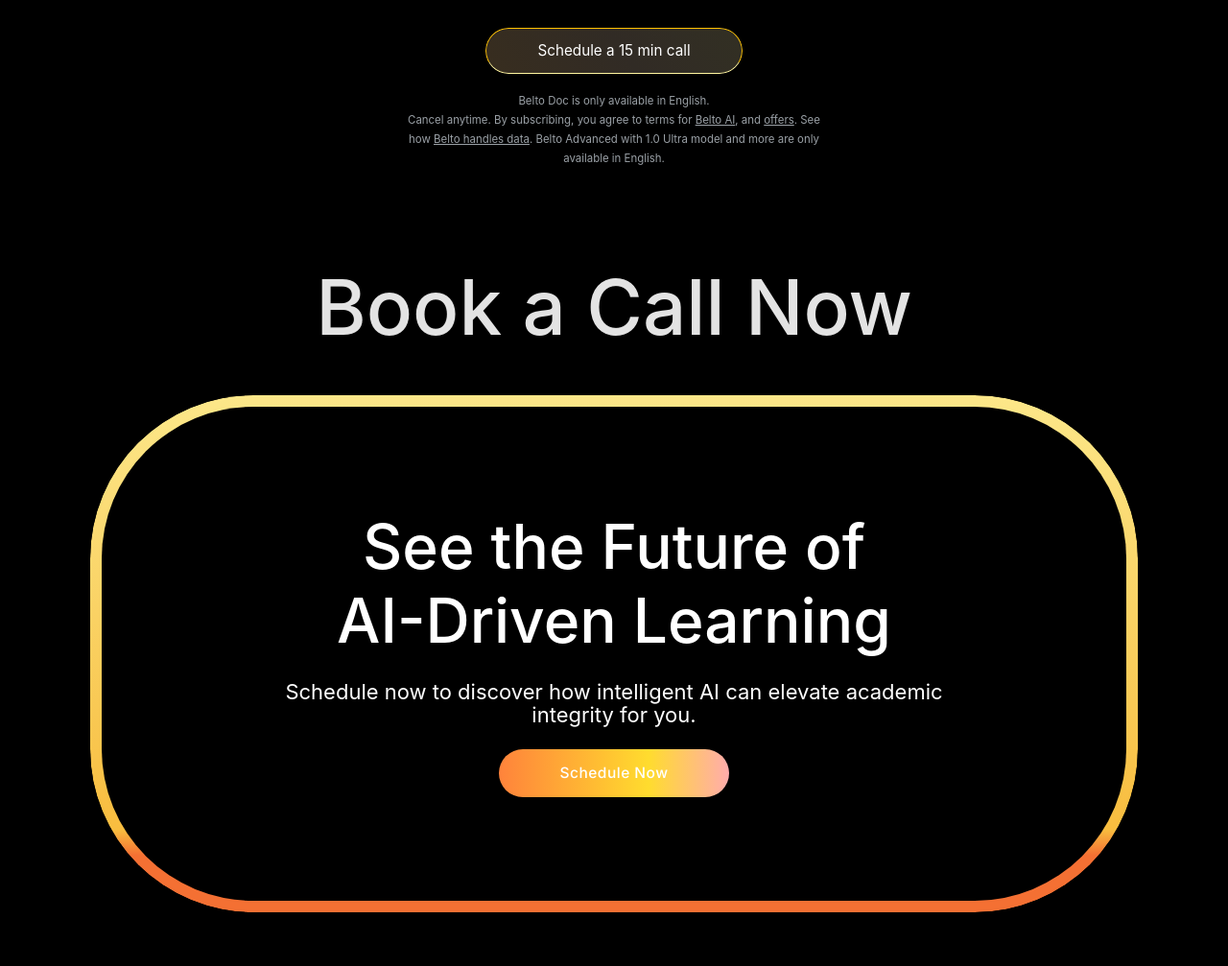
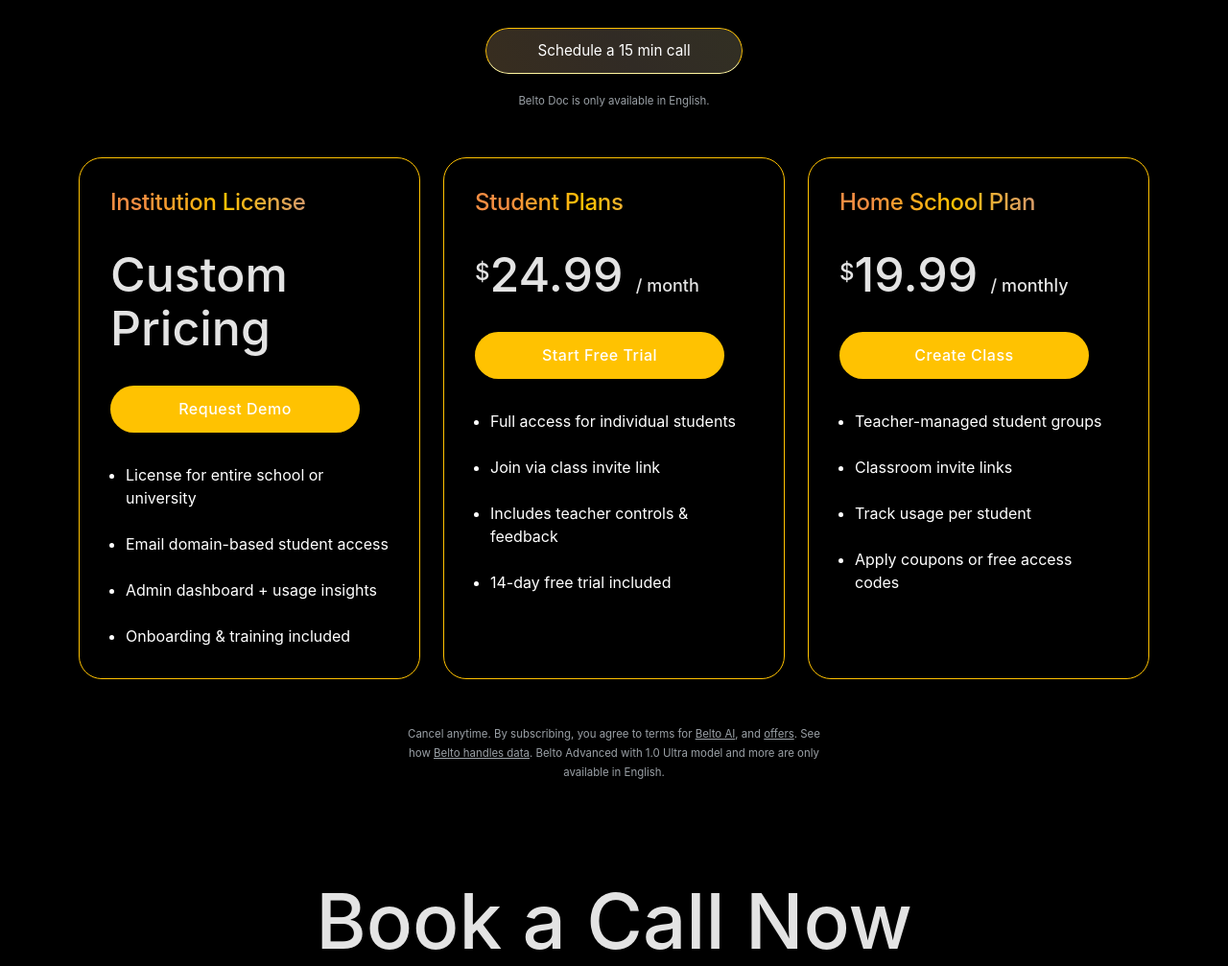
Before and after one commit to BeltoAI/doc-com, a plain HTML site: page index.html in a window 1280 px wide. Shown: the part 6145-7152 px from the top of the page at 96% size. Drawn offline with nearby package versions, Linux system fonts and the light colour scheme; a script that the page names is missing; a web font is replaced by a local one.

Commit message:
Update index.html

```diff
--- a/index.html
+++ b/index.html
@@ -41,6 +41,12 @@
 
 <!-- Author / Designer Information -->
 <meta name="designer" content="Belto Inc. - AI Solutions for Education" />
+
+<!-- Chart.js CDN -->
+<script src="https://cdn.jsdelivr.net/npm/chart.js"></script>
+<!-- Google Fonts for style -->
+<link href="https://fonts.googleapis.com/css2?family=Roboto:wght@400;700&display=swap" rel="stylesheet">
+
 
 <!-- Open Graph Meta Tags (For Social Sharing & SEO) -->
 <meta property="og:title" content="Belto Doc - AI-Powered Learning for Universities & Educators" />
@@ -381,6 +387,8 @@
                 </div>
             </div>
         </section>
+
+
         <!-- WHY BELTO AREA END -->
 
         <!-- SETUP GUIDE AREA START -->
@@ -505,94 +513,80 @@
                         </button>
                         <p class="wow fadeInUp">Belto Doc is only available in English.</p>
                     </div>
-      <!-- <div class="row justify-content-center plane-row"> -->
-    <!-- Single Plane -->
-    <!-- <div class="col-md-6 col-lg-5 col-xl-4">
+
+
+
+
+  <div class="row justify-content-center plane-row">
+
+    <!-- Case 1: Institutional / Corporate License -->
+    <div class="col-md-6 col-lg-4">
         <div class="single-plane wow fadeInUp">
             <div class="plane-heading">
-                <h3 class="wow fadeInUp">Standard Plan</h3>
+                <h3>Institution License</h3>
             </div>
             <div class="price-show">
-                <h3 class="wow fadeInUp">
-                    <sup>$</sup> 15 <span>USD / month</span>
-                </h3>
+                <h3>Custom Pricing</h3>
             </div>
             <div class="get-start-button">
-                <a class="wow fadeInUp" href="#"> Get Started <svg xmlns="http://www.w3.org/2000/svg" width="25" height="25" viewBox="0 0 25 25" fill="none">
-                        <g clip-path="url(#clip0_1131_911)">
-                            <path d="M4.25 12.145H20.75" stroke="white" stroke-width="2" stroke-linecap="round" stroke-linejoin="round" />
-                            <path d="M14 5.39502L20.75 12.145L14 18.895" stroke="white" stroke-width="2" stroke-linecap="round" stroke-linejoin="round" />
-                        </g>
-                        <defs>
-                            <clipPath id="clip0_1131_911">
-                                <rect width="24" height="24" fill="white" transform="translate(0.5 0.14502)" />
-                            </clipPath>
-                        </defs>
-                    </svg>
-                </a>
+                <a href="https://calendly.com/beltoworld/30min">Request Demo</a>
             </div>
             <ul class="pkg-list">
-                <li class="wow fadeInUp">
-                    <p>Full statistics</p>
-                    <span>Gain full access to detailed statistics and insights on student engagement.</span>
-                </li>
-                <li class="wow fadeInUp">
-                    <p>Copy & paste</p>
-                    <span>Restrict copy and paste functionality for your students.</span>
-                </li>
-                <li class="wow fadeInUp">
-                    <p>Unlimited lectures</p>
-                    <span>Create as many Ai preferences in as many lectures as you need without any restrictions.</span>
-                </li>
+                <li>License for entire school or university</li>
+                <li>Email domain-based student access</li>
+                <li>Admin dashboard + usage insights</li>
+                <li>Onboarding & training included</li>
             </ul>
         </div>
-    </div> -->
-    <!-- Single Plane -->
-    <!-- <div class="col-md-6 col-lg-5 col-xl-4">
+    </div>
+
+    <!-- Case 2 & 3: Individual Subscription -->
+    <div class="col-md-6 col-lg-4">
         <div class="single-plane wow fadeInUp">
             <div class="plane-heading">
-                <h3 class="wow fadeInUp">Custom Plan</h3>
+                <h3>Student Plans</h3>
             </div>
-            <div class="custom-heading">
-                <h2 class="wow fadeInUp">Set Your Price</h2>
-            </div>
-            <div class="set-price wow fadeInUp">
-                <h3>
-                    <span>$ </span> <span id="price-value"> 10 </span>
-                </h3>
-            </div>
-            <div class="progres-bar-outer wow fadeInUp">
-                <div class="progres-bar-inner" id="progress-bar">
-                    <div class="draggable-handle" id="drag-handle"></div>
-                </div>
-                <p id="start">0$</p>
-                <p id="left34">5$</p>
-                <p id="left68">10$</p>
-                <p id="right0">15$+</p>
+            <div class="price-show">
+                <h3><sup>$</sup>24.99 <span>/ month</span></h3>
             </div>
             <div class="get-start-button">
-                <a class="wow fadeInUp" href="#"> Get Started <svg xmlns="http://www.w3.org/2000/svg" width="25" height="25" viewBox="0 0 25 25" fill="none">
-                        <g clip-path="url(#clip0_1131_911)">
-                            <path d="M4.25 12.145H20.75" stroke="white" stroke-width="2" stroke-linecap="round" stroke-linejoin="round" />
-                            <path d="M14 5.39502L20.75 12.145L14 18.895" stroke="white" stroke-width="2" stroke-linecap="round" stroke-linejoin="round" />
-                        </g>
-                        <defs>
-                            <clipPath id="clip0_1131_911">
-                                <rect width="24" height="24" fill="white" transform="translate(0.5 0.14502)" />
-                            </clipPath>
-                        </defs>
-                    </svg>
-                </a>
+                <a href="https://calendly.com/beltoworld/30min">Start Free Trial</a>
             </div>
             <ul class="pkg-list">
-                <li class="wow fadeInUp">Only up to 5 lectures</li>
-                <li class="wow fadeInUp">No copy/paste</li>
-                <li class="wow fadeInUp">No high-level stats</li>
-                <li class="wow fadeInUp">No bonus of 5% to professors</li>
+                <li>Full access for individual students</li>
+                <li>Join via class invite link</li>
+                <li>Includes teacher controls & feedback</li>
+                <li>14-day free trial included</li>
             </ul>
         </div>
-    </div> -->
-<!-- </div> -->
+    </div>
+
+    <!-- Case 4: Homeschool Teacher Plan -->
+    <div class="col-md-6 col-lg-4">
+        <div class="single-plane wow fadeInUp">
+            <div class="plane-heading">
+                <h3>Home School Plan</h3>
+            </div>
+            <div class="price-show">
+                <h3><sup>$</sup>19.99 <span>/ monthly</span></h3>
+            </div>
+            <div class="get-start-button">
+                <a href="https://calendly.com/beltoworld/30min">Create Class</a>
+            </div>
+            <ul class="pkg-list">
+                <li>Teacher-managed student groups</li>
+                <li>Classroom invite links</li>
+                <li>Track usage per student</li>
+                <li>Apply coupons or free access codes</li>
+            </ul>
+        </div>
+    </div>
+
+</div>
+
+
+
+
 <div class="row justify-content-center">
     <div class="col-md-9 col-lg-5">
         <div class="row-bottom-text">
@@ -690,9 +684,9 @@
             <div class="smart-securety-wrpper">
                 <div class="smart-top">
                     <h2 class="wow fadeInUp">
-                        <span>Belto SS:</span> Explore our other product: an Ai that integrates into your surveillance systems.
+                        <span>Belto Inc.:</span> You MERN for more as a full-stack developer & thirve in a startup environment?
                     </h2>
-                    <a class="wow fadeInUp" href="https://beltoss.world"> Explore Belto SS <img src="images/ArrowRight2.png" alt="">
+                    <a class="wow fadeInUp" href="https://form.typeform.com/to/ShfVBFqM"> Apply here <img src="images/ArrowRight2.png" alt="">
                     </a>
                 </div>
             </div>
```
